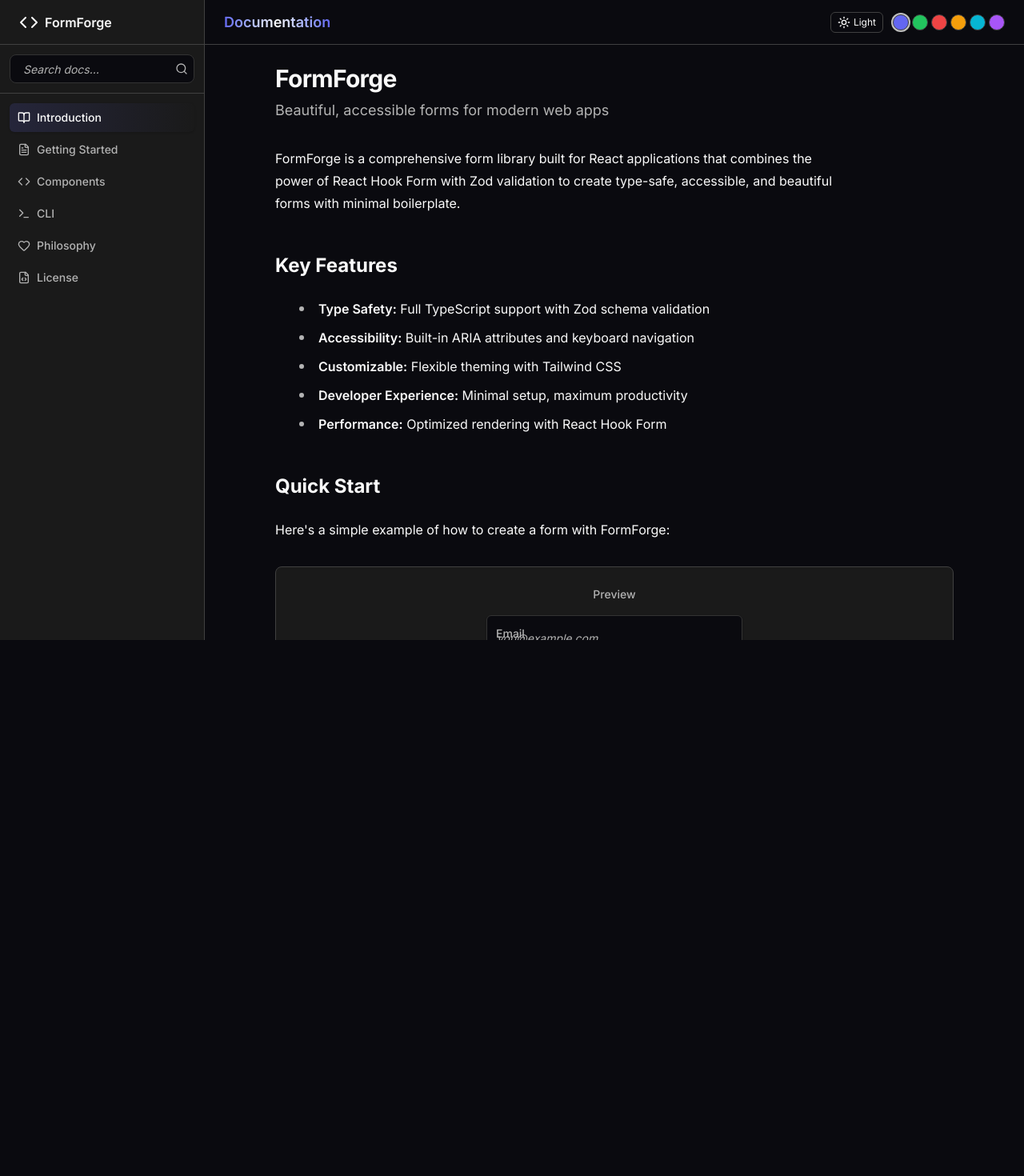
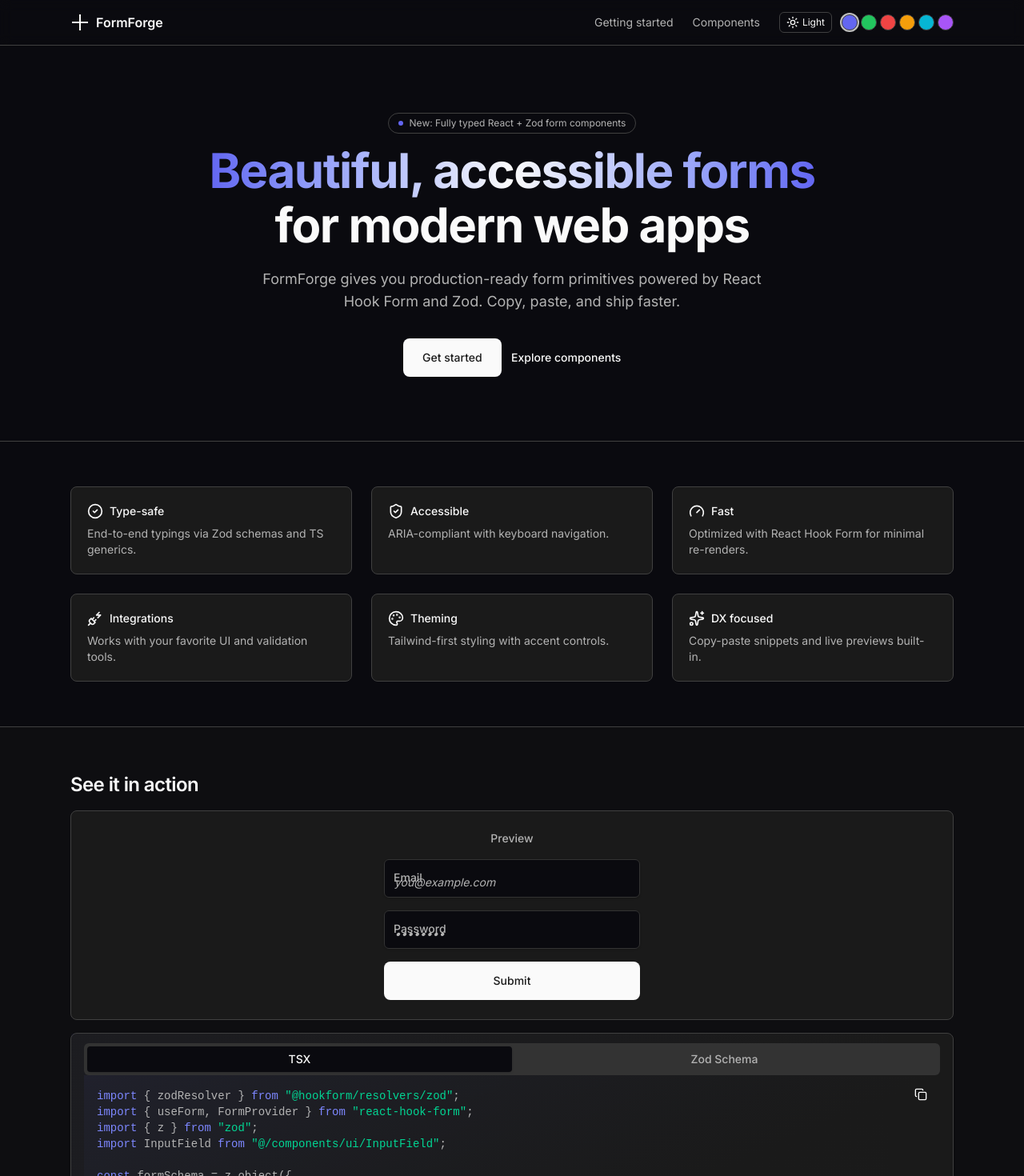
Before and after one commit to lefkosp/formforge, a Next.js app: page / in a window 1280 px wide. Shown: the top 1470 px of the page at 80% size. Before the commit the page ends 800 px from the top, so only its background shows below. Built offline with nearby package versions, Linux system fonts and the light colour scheme.

Commit message:
Refactor landing page, add theme support, and create introduction page
Co-authored-by: paplefkos <paplefkos@gmail.com>

```diff
--- /dev/null
+++ b/src/app/introduction/page.tsx
@@ -0,0 +1,127 @@
+"use client";
+
+import { DocsLayout } from "@/components/docs/layout";
+import { CodePreview } from "@/components/docs/code-preview";
+import { zodResolver } from "@hookform/resolvers/zod";
+import { useForm, FormProvider } from "react-hook-form";
+import { z } from "zod";
+import InputField from "@/components/ui/InputField";
+
+const formSchema = z.object({
+  email: z.string().email({ message: "Invalid email address." }),
+  password: z
+    .string()
+    .min(8, { message: "Password must be at least 8 characters." }),
+});
+
+export default function IntroductionPage() {
+  const methods = useForm<z.infer<typeof formSchema>>({
+    resolver: zodResolver(formSchema),
+    defaultValues: {
+      email: "",
+      password: "",
+    },
+  });
+
+  const onSubmit = (data: z.infer<typeof formSchema>) => {
+    console.log("Form data:", data);
+  };
+
+  const exampleComponent = (
+    <FormProvider {...methods}>
+      <form onSubmit={methods.handleSubmit(onSubmit)} className="space-y-4 w-80">
+        <InputField name="email" label="Email" type="email" placeholder="you@example.com" />
+        <InputField name="password" label="Password" type="password" placeholder="••••••••" />
+        <button type="submit" className="form-button form-button-primary w-full">Submit</button>
+      </form>
+    </FormProvider>
+  );
+
+  const tsxCode = `import { zodResolver } from "@hookform/resolvers/zod";
+import { useForm, FormProvider } from "react-hook-form";
+import { z } from "zod";
+import InputField from "@/components/ui/InputField";
+
+const formSchema = z.object({
+  email: z.string().email({ message: "Invalid email address." }),
+  password: z.string().min(8, { message: "Password must be at least 8 characters." }),
+});
+
+export default function ExampleForm() {
+  const methods = useForm<z.infer<typeof formSchema>>({
+    resolver: zodResolver(formSchema),
+    defaultValues: {
+      email: "",
+      password: "",
+    },
+  });
+
+  return (
+    <FormProvider {...methods}>
+      <form onSubmit={methods.handleSubmit(onSubmit)} className="space-y-4">
+        <InputField name="email" label="Email" type="email" placeholder="you@example.com" />
+        <InputField name="password" label="Password" type="password" placeholder="••••••••" />
+        <button type="submit" className="form-button form-button-primary">Submit</button>
+      </form>
+    </FormProvider>
+  );
+}`;
+
+  const zodSchema = `import { z } from "zod";
+
+const formSchema = z.object({
+  email: z.string().email({ message: "Invalid email address." }),
+  password: z.string().min(8, { message: "Password must be at least 8 characters." }),
+});
+
+type FormData = z.infer<typeof formSchema>;`;
+
+  return (
+    <DocsLayout>
+      <div className="space-y-8">
+        {/* Header */}
+        <div className="space-y-2">
+          <h1 className="text-3xl font-bold tracking-tight">FormForge</h1>
+          <p className="text-lg text-muted-foreground">
+            Beautiful, accessible forms for modern web apps
+          </p>
+        </div>
+
+        {/* Description */}
+        <div className="prose prose-gray dark:prose-invert max-w-none">
+          <p>
+            FormForge is a comprehensive form library built for React applications that combines the power of React Hook Form with Zod
+            validation to create type-safe, accessible, and beautiful forms with minimal boilerplate.
+          </p>
+
+          <h2>Key Features</h2>
+          <ul>
+            <li><strong>Type Safety:</strong> Full TypeScript support with Zod schema validation</li>
+            <li><strong>Accessibility:</strong> Built-in ARIA attributes and keyboard navigation</li>
+            <li><strong>Customizable:</strong> Flexible theming with Tailwind CSS</li>
+            <li><strong>Developer Experience:</strong> Minimal setup, maximum productivity</li>
+            <li><strong>Performance:</strong> Optimized rendering with React Hook Form</li>
+          </ul>
+
+          <h2>Quick Start</h2>
+          <p>Here&apos;s a simple example of how to create a form with FormForge:</p>
+        </div>
+
+        {/* Code Preview */}
+        <CodePreview component={exampleComponent} tsxCode={tsxCode} zodSchema={zodSchema} />
+
+        {/* Getting Started */}
+        <div className="prose prose-gray dark:prose-invert max-w-none">
+          <h2>Installation</h2>
+          <pre className="bg-muted p-4 rounded-lg"><code>npm install formforge react-hook-form @hookform/resolvers zod</code></pre>
+
+          <h2>Next Steps</h2>
+          <p>
+            Explore the components in the sidebar to see all available form fields and their configurations. Each component includes live
+            examples, code snippets, and detailed documentation.
+          </p>
+        </div>
+      </div>
+    </DocsLayout>
+  );
+}
--- a/src/app/layout.tsx
+++ b/src/app/layout.tsx
@@ -14,7 +14,7 @@ export default function RootLayout({
 }>) {
   return (
     <html lang="en" className="h-full" suppressHydrationWarning>
-      <body className="h-screen overflow-hidden bg-background font-sans antialiased">
+      <body className="min-h-screen bg-background font-sans antialiased">
         {children}
       </body>
     </html>
--- a/src/app/page.tsx
+++ b/src/app/page.tsx
@@ -1,26 +1,24 @@
 "use client";
 
-import { DocsLayout } from "@/components/docs/layout";
+import Link from "next/link";
 import { CodePreview } from "@/components/docs/code-preview";
+import { ThemeProvider } from "@/components/docs/theme-provider";
+import { ThemeToggle } from "@/components/docs/theme-toggle";
+import { z } from "zod";
 import { zodResolver } from "@hookform/resolvers/zod";
 import { useForm, FormProvider } from "react-hook-form";
-import { z } from "zod";
 import InputField from "@/components/ui/InputField";
+import { CheckCircle2, Sparkles, Gauge, ShieldCheck, PlugZap, Palette } from "lucide-react";
 
 const formSchema = z.object({
   email: z.string().email({ message: "Invalid email address." }),
-  password: z
-    .string()
-    .min(8, { message: "Password must be at least 8 characters." }),
+  password: z.string().min(8, { message: "Password must be at least 8 characters." }),
 });
 
-export default function Home() {
+export default function LandingPage() {
   const methods = useForm<z.infer<typeof formSchema>>({
     resolver: zodResolver(formSchema),
-    defaultValues: {
-      email: "",
-      password: "",
-    },
+    defaultValues: { email: "", password: "" },
   });
 
   const onSubmit = (data: z.infer<typeof formSchema>) => {
@@ -29,28 +27,10 @@ export default function Home() {
 
   const exampleComponent = (
     <FormProvider {...methods}>
-      <form
-        onSubmit={methods.handleSubmit(onSubmit)}
-        className="space-y-4 w-80"
-      >
-        <InputField
-          name="email"
-          label="Email"
-          type="email"
-          placeholder="you@example.com"
-        />
-        <InputField
-          name="password"
-          label="Password"
-          type="password"
-          placeholder="••••••••"
-        />
-        <button
-          type="submit"
-          className="form-button form-button-primary w-full"
-        >
-          Submit
-        </button>
+      <form onSubmit={methods.handleSubmit(onSubmit)} className="space-y-4 w-80">
+        <InputField name="email" label="Email" type="email" placeholder="you@example.com" />
+        <InputField name="password" label="Password" type="password" placeholder="••••••••" />
+        <button type="submit" className="form-button form-button-primary w-full">Submit</button>
       </form>
     </FormProvider>
   );
@@ -66,32 +46,13 @@ const formSchema = z.object({
 });
 
 export default function ExampleForm() {
-  const methods = useForm<z.infer<typeof formSchema>>({
-    resolver: zodResolver(formSchema),
-    defaultValues: {
-      email: "",
-      password: "",
-    },
-  });
-
+  const methods = useForm<z.infer<typeof formSchema>>({ resolver: zodResolver(formSchema) });
   return (
     <FormProvider {...methods}>
       <form onSubmit={methods.handleSubmit(onSubmit)} className="space-y-4">
-        <InputField
-          name="email"
-          label="Email"
-          type="email"
-          placeholder="you@example.com"
-        />
-        <InputField
-          name="password"
-          label="Password"
-          type="password"
-          placeholder="••••••••"
-        />
-        <button type="submit" className="form-button form-button-primary">
-          Submit
-        </button>
+        <InputField name="email" label="Email" type="email" placeholder="you@example.com" />
+        <InputField name="password" label="Password" type="password" placeholder="••••••••" />
+        <button type="submit" className="form-button form-button-primary">Submit</button>
       </form>
     </FormProvider>
   );
@@ -107,76 +68,91 @@ const formSchema = z.object({
 type FormData = z.infer<typeof formSchema>;`;
 
   return (
-    <DocsLayout>
-      <div className="space-y-8">
+    <ThemeProvider>
+      <div className="min-h-screen flex flex-col bg-background">
         {/* Header */}
-        <div className="space-y-2">
-          <h1 className="text-3xl font-bold tracking-tight">FormForge</h1>
-          <p className="text-lg text-muted-foreground">
-            Beautiful, accessible forms for modern web apps
-          </p>
-        </div>
+        <header className="sticky top-0 z-40 w-full border-b bg-background/80 backdrop-blur">
+          <div className="mx-auto max-w-6xl px-6 h-14 flex items-center justify-between">
+            <Link href="/" className="flex items-center gap-2">
+              <svg className="h-6 w-6" viewBox="0 0 24 24" fill="none" stroke="currentColor" strokeWidth="2"><path d="M12 2v20M2 12h20" /></svg>
+              <span className="font-semibold">FormForge</span>
+            </Link>
+            <nav className="flex items-center gap-6 text-sm">
+              <Link href="/getting-started" className="text-muted-foreground hover:text-foreground">Getting started</Link>
+              <Link href="/components" className="text-muted-foreground hover:text-foreground">Components</Link>
+              <ThemeToggle />
+            </nav>
+          </div>
+        </header>
 
-        {/* Description */}
-        <div className="prose prose-gray dark:prose-invert max-w-none">
-          <p>
-            FormForge is a comprehensive form library built for React
-            applications that combines the power of React Hook Form with Zod
-            validation to create type-safe, accessible, and beautiful forms with
-            minimal boilerplate.
-          </p>
+        {/* Hero */}
+        <main className="flex-1">
+          <section className="relative border-b">
+            <div className="mx-auto max-w-6xl px-6 py-20 text-center">
+              <div className="inline-flex items-center rounded-full border px-3 py-1 text-xs text-muted-foreground mb-4">
+                <span className="mr-2 h-1.5 w-1.5 rounded-full" style={{ backgroundColor: "var(--accent)" }} />
+                New: Fully typed React + Zod form components
+              </div>
+              <h1 className="text-4xl md:text-6xl font-extrabold tracking-tight">
+                <span className="bg-gradient-to-r from-[var(--accent)] via-primary to-[var(--accent)] bg-clip-text text-transparent">
+                  Beautiful, accessible forms
+                </span>
+                <span className="block mt-2">for modern web apps</span>
+              </h1>
+              <p className="mt-6 text-lg text-muted-foreground max-w-2xl mx-auto">
+                FormForge gives you production-ready form primitives powered by React Hook Form and Zod. Copy, paste, and ship faster.
+              </p>
+              <div className="mt-8 flex items-center justify-center gap-3">
+                <Link href="/getting-started" className="form-button form-button-primary">Get started</Link>
+                <Link href="/components" className="form-button">Explore components</Link>
+              </div>
+            </div>
+          </section>
 
-          <h2>Key Features</h2>
-          <ul>
-            <li>
-              <strong>Type Safety:</strong> Full TypeScript support with Zod
-              schema validation
-            </li>
-            <li>
-              <strong>Accessibility:</strong> Built-in ARIA attributes and
-              keyboard navigation
-            </li>
-            <li>
-              <strong>Customizable:</strong> Flexible theming with Tailwind CSS
-            </li>
-            <li>
-              <strong>Developer Experience:</strong> Minimal setup, maximum
-              productivity
-            </li>
-            <li>
-              <strong>Performance:</strong> Optimized rendering with React Hook
-              Form
-            </li>
-          </ul>
+          {/* Features */}
+          <section className="mx-auto max-w-6xl px-6 py-14">
+            <div className="grid gap-6 md:grid-cols-3">
+              <Feature icon={<CheckCircle2 className="h-5 w-5" />} title="Type-safe" desc="End-to-end typings via Zod schemas and TS generics." />
+              <Feature icon={<ShieldCheck className="h-5 w-5" />} title="Accessible" desc="ARIA-compliant with keyboard navigation." />
+              <Feature icon={<Gauge className="h-5 w-5" />} title="Fast" desc="Optimized with React Hook Form for minimal re-renders." />
+              <Feature icon={<PlugZap className="h-5 w-5" />} title="Integrations" desc="Works with your favorite UI and validation tools." />
+              <Feature icon={<Palette className="h-5 w-5" />} title="Theming" desc="Tailwind-first styling with accent controls." />
+              <Feature icon={<Sparkles className="h-5 w-5" />} title="DX focused" desc="Copy-paste snippets and live previews built-in." />
+            </div>
+          </section>
 
-          <h2>Quick Start</h2>
-          <p>Here&apos;s a simple example of how to create a form with FormForge:</p>
-        </div>
+          {/* Live Preview */}
+          <section className="border-t bg-card/30">
+            <div className="mx-auto max-w-6xl px-6 py-14">
+              <h2 className="text-2xl font-semibold tracking-tight mb-4">See it in action</h2>
+              <CodePreview component={exampleComponent} tsxCode={tsxCode} zodSchema={zodSchema} />
+            </div>
+          </section>
+        </main>
 
-        {/* Code Preview */}
-        <CodePreview
-          component={exampleComponent}
-          tsxCode={tsxCode}
-          zodSchema={zodSchema}
-        />
-
-        {/* Getting Started */}
-        <div className="prose prose-gray dark:prose-invert max-w-none">
-          <h2>Installation</h2>
-          <pre className="bg-muted p-4 rounded-lg">
-            <code>
-              npm install formforge react-hook-form @hookform/resolvers zod
-            </code>
-          </pre>
-
-          <h2>Next Steps</h2>
-          <p>
-            Explore the components in the sidebar to see all available form
-            fields and their configurations. Each component includes live
-            examples, code snippets, and detailed documentation.
-          </p>
-        </div>
+        {/* Footer */}
+        <footer className="border-t">
+          <div className="mx-auto max-w-6xl px-6 py-8 text-sm text-muted-foreground flex items-center justify-between">
+            <span>© {new Date().getFullYear()} FormForge</span>
+            <div className="flex gap-4">
+              <Link href="/getting-started" className="hover:text-foreground">Docs</Link>
+              <Link href="/components" className="hover:text-foreground">Components</Link>
+            </div>
+          </div>
+        </footer>
       </div>
-    </DocsLayout>
+    </ThemeProvider>
   );
 }
+
+function Feature({ icon, title, desc }: { icon: React.ReactNode; title: string; desc: string }) {
+  return (
+    <div className="rounded-lg border bg-card p-5">
+      <div className="flex items-center gap-2 text-sm font-medium">
+        <span className="text-primary">{icon}</span>
+        {title}
+      </div>
+      <p className="mt-2 text-sm text-muted-foreground">{desc}</p>
+    </div>
+  );
+}
--- a/src/components/docs/sidebar.tsx
+++ b/src/components/docs/sidebar.tsx
@@ -27,7 +27,7 @@ export interface SidebarItem {
 const sidebarItems: SidebarItem[] = [
   {
     title: "Introduction",
-    href: "/",
+    href: "/introduction",
     icon: BookOpen,
   },
   {
```
